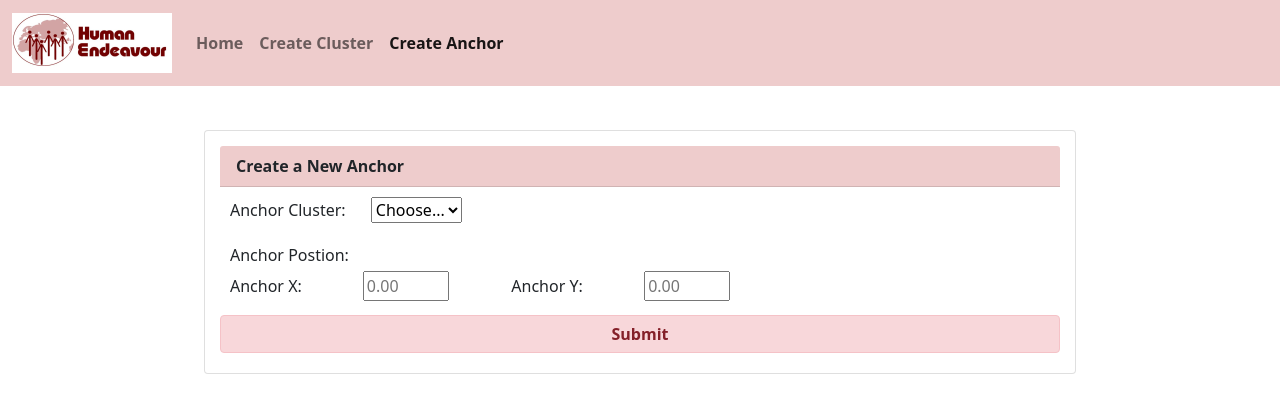
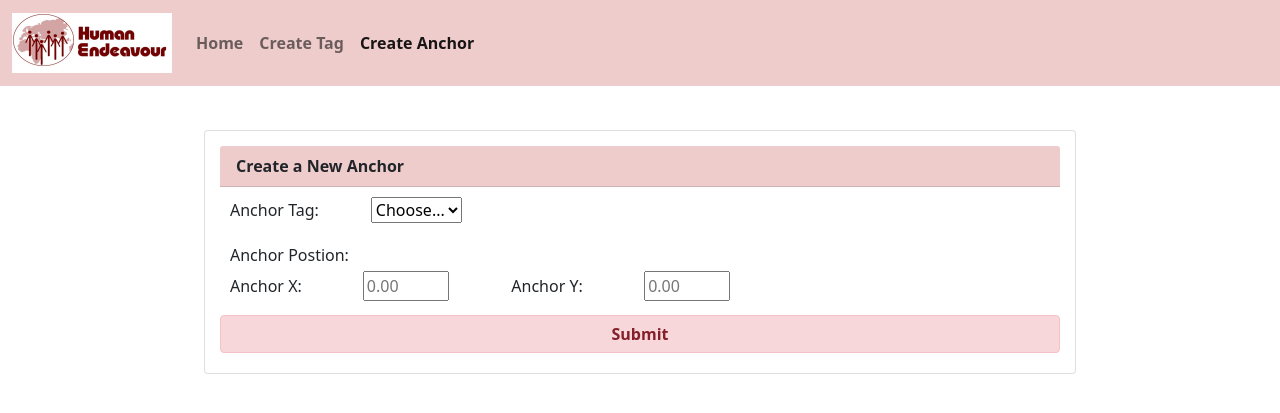
Before and after one commit to MohammedMAmir/IPS_UWB, a Flask app: page /createanchor in a window 1280 px wide. Shown: the top 413 px of the page. Run offline with Flask 3, Linux system fonts and the light colour scheme; data comes from the database, SQL or seed files in the repository; both versions use the stored data as it was before the commit.

Commit message:
added tag pages

```diff
--- a/ips_app/server.py
+++ b/ips_app/server.py
@@ -13,31 +13,31 @@ db = SQLAlchemy(app)
 api = Api(app)
 
 ### Database tables ###
-# the table for a cluster of anchors and tags
-class ClusterModel(db.Model):
-   __tablename__ = "clusters"
-   cluster_id = db.Column(db.Integer, primary_key=True)
+# the table for a tag of anchors and tags
+class tagModel(db.Model):
+   __tablename__ = "tags"
+   tag_id = db.Column(db.Integer, primary_key=True)
    senior_name = db.Column(db.String(80), nullable=False)
    senior_x = db.Column(db.Numeric(10,2), nullable=False, default = 0)
    senior_y = db.Column(db.Numeric(10,2), nullable=False, default = 0)
    num_anchors = db.Column(db.Integer, nullable=False, default = 0)
 
    def __repr__(self):
-      return f"""Cluster(cluster_id = {self.cluster_id}, senior_name = {self.senior_name},
+      return f"""tag(tag_id = {self.tag_id}, senior_name = {self.senior_name},
       senior_x = {self.senior_x}, senior_y = {self.senior_y})"""
 
-# the table for all anchors, including which cluster they are associated with, their x and y positions,
-# and the distance to their cluster tag
+# the table for all anchors, including which tag they are associated with, their x and y positions,
+# and the distance to their tag tag
 class AnchorModel(db.Model):
    __tablename__ = "anchors"
    anchor_id = db.Column(db.Integer, primary_key = True)
-   cluster_id = db.Column(db.Integer, db.ForeignKey("clusters.cluster_id", ondelete = "CASCADE"), nullable=False)
+   tag_id = db.Column(db.Integer, db.ForeignKey("tags.tag_id", ondelete = "CASCADE"), nullable=False)
    anch_x = db.Column(db.Numeric(10,2), nullable=False, default = 0)
    anch_y = db.Column(db.Numeric(10,2), nullable=False, default = 0)
    anchor_distance = db.Column(db.Numeric(10,2), nullable=False, default = 0.0)
 
    def __repr__(self):
-      return f"Anchor(anchor_id = {self.anchor_id}, cluster_id = {self.cluster_id}, anch_x = {self.anch_x}, anch_y = {self.anch_y}, anchor_distance = {self.anchor_distance})"
+      return f"Anchor(anchor_id = {self.anchor_id}, tag_id = {self.tag_id}, anch_x = {self.anch_x}, anch_y = {self.anch_y}, anchor_distance = {self.anchor_distance})"
 
 # Mean Square Error
 # locations: [ (x1, y1), ... ]
@@ -50,15 +50,15 @@ def mse(x, locations, distances):
     return mse / len(distances)
 
 def update_location(anchor: AnchorModel):
-   anchorCluster = anchor.cluster_id
-   cluster = ClusterModel.query.filter_by(cluster_id=anchorCluster).first()
-   xToUpdate = float(cluster.senior_x)
-   yToUpdate = float(cluster.senior_y)
+   anchortag = anchor.tag_id
+   tag = tagModel.query.filter_by(tag_id=anchortag).first()
+   xToUpdate = float(tag.senior_x)
+   yToUpdate = float(tag.senior_y)
 
-   anchorsInCluster = AnchorModel.query.filter_by(cluster_id=anchorCluster).all()
+   anchorsIntag = AnchorModel.query.filter_by(tag_id=anchortag).all()
    locations = []
    distances = []
-   for anchors in anchorsInCluster:
+   for anchors in anchorsIntag:
       locations.append((int(anchors.anch_x), int(anchors.anch_y)))
       distances.append((float(anchors.anchor_distance)))
 
@@ -73,14 +73,14 @@ def update_location(anchor: AnchorModel):
          'maxiter': 1e+8      # Maximum iterations
       })
 
-   cluster.senior_x = result.x[0]
-   cluster.senior_y = result.x[1]
+   tag.senior_x = result.x[0]
+   tag.senior_y = result.x[1]
    db.session.commit()
    return result
 
-# Serialize data for a cluster request
-clusterFields = {
-   'cluster_id': fields.Integer,
+# Serialize data for a tag request
+tagFields = {
+   'tag_id': fields.Integer,
    'senior_name': fields.String,
    'senior_x': fields.Float,
    'senior_y': fields.Float,
@@ -90,79 +90,79 @@ clusterFields = {
 # Serialize data for a anchor request
 anchorFields = {
    'anchor_id': fields.Integer,
-   'cluster_id': fields.Integer,
+   'tag_id': fields.Integer,
    'anch_x': fields.Float,
    'anch_y': fields.Float,
    'anchor_distance': fields.Float
 }
 
-### API calls for all clusters ###
-class Clusters(Resource):
+### API calls for all tags ###
+class tags(Resource):
    # Parse user arguments in request to API
    user_args = reqparse.RequestParser()
    user_args.add_argument('senior_name', type=str, required=True, help="Senior name cannot be empty")
 
-   # API call to get all of the clusters
-   @marshal_with(clusterFields)
+   # API call to get all of the tags
+   @marshal_with(tagFields)
    def get(self):
-      clusters = ClusterModel.query.all()
-      return clusters
+      tags = tagModel.query.all()
+      return tags
 
-   # API call to create a new cluster for senior_name
-   @marshal_with(clusterFields)
+   # API call to create a new tag for senior_name
+   @marshal_with(tagFields)
    def post(self):
 
       args = self.user_args.parse_args()
-      cluster = ClusterModel(senior_name=args["senior_name"],
+      tag = tagModel(senior_name=args["senior_name"],
                              senior_x = 0, senior_y = 0, num_anchors=0)
-      db.session.add(cluster)
+      db.session.add(tag)
       db.session.commit()
-      clusters = ClusterModel().query.all()
-      return clusters, 201
+      tags = tagModel().query.all()
+      return tags, 201
 
-### API calls for a specific cluster ###
-class Cluster(Resource):
+### API calls for a specific tag ###
+class tag(Resource):
    # Parse user arguments in request to API
    user_args = reqparse.RequestParser()
    user_args.add_argument('senior_name', type=str, required=True, help="Senior name cannot be empty")
-   # API call to get a specific cluster
-   @marshal_with(clusterFields)
+   # API call to get a specific tag
+   @marshal_with(tagFields)
    def get(self, id):
-      cluster = ClusterModel.query.filter_by(cluster_id=id).first()
-      if not cluster:
-         abort(404, "Cluster not found")
-      return cluster
+      tag = tagModel.query.filter_by(tag_id=id).first()
+      if not tag:
+         abort(404, "tag not found")
+      return tag
 
-   # API call to update senior name for a specific cluster
-   @marshal_with(clusterFields)
+   # API call to update senior name for a specific tag
+   @marshal_with(tagFields)
    def patch(self, id):
       args = self.user_args.parse_args()
-      cluster = ClusterModel.query.filter_by(cluster_id=id).first()
-      if not cluster:
-         abort(404, "Cluster not found")
-      cluster.senior_name = args["senior_name"]
+      tag = tagModel.query.filter_by(tag_id=id).first()
+      if not tag:
+         abort(404, "tag not found")
+      tag.senior_name = args["senior_name"]
       db.session.commit()
-      return cluster
+      return tag
 
-   # API call to delete a specific cluster
-   @marshal_with(clusterFields)
+   # API call to delete a specific tag
+   @marshal_with(tagFields)
    def delete(self, id):
-      cluster = ClusterModel.query.filter_by(cluster_id=id).first()
-      if not cluster:
-         abort(404, "Cluster not found")
-      db.session.delete(cluster)
+      tag = tagModel.query.filter_by(tag_id=id).first()
+      if not tag:
+         abort(404, "tag not found")
+      db.session.delete(tag)
       db.session.commit()
-      return ClusterModel.query.all(), 200
+      return tagModel.query.all(), 200
 
-# API route for updating clusters
-api.add_resource(Clusters, '/api/clusters/')
-api.add_resource(Cluster, '/api/clusters/<int:id>')
+# API route for updating tags
+api.add_resource(tags, '/api/tags/')
+api.add_resource(tag, '/api/tags/<int:id>')
 
 ### API calls for all anchors ###
 class Anchors(Resource):
    # Parse user arguments in request to API
    user_args = reqparse.RequestParser()
-   user_args.add_argument('cluster_id', type=int, required=True, help="Cluster id cannot be empty")
+   user_args.add_argument('tag_id', type=int, required=True, help="tag id cannot be empty")
    user_args.add_argument('anch_x', type=float, required=True, help="Anchor x position cannot be empty")
    user_args.add_argument('anch_y', type=float, required=True, help="Anchor y position cannot be empty")
 
@@ -172,16 +172,16 @@ class Anchors(Resource):
       anchors = AnchorModel.query.all()
       return anchors
 
-   # API call to create a new anchor for cluster_id
+   # API call to create a new anchor for tag_id
    @marshal_with(anchorFields)
    def post(self):
       args = self.user_args.parse_args()
-      cluster = ClusterModel.query.filter_by(cluster_id=args["cluster_id"]).first()
-      if not cluster:
-         abort(404, "Cluster not found")
-      anchor = AnchorModel(cluster_id=args["cluster_id"], anch_x=args["anch_x"],
+      tag = tagModel.query.filter_by(tag_id=args["tag_id"]).first()
+      if not tag:
+         abort(404, "tag not found")
+      anchor = AnchorModel(tag_id=args["tag_id"], anch_x=args["anch_x"],
                            anch_y=args["anch_y"], anchor_distance = 0)
-      cluster.num_anchors += 1
+      tag.num_anchors += 1
       db.session.add(anchor)
       db.session.commit()
       anchors = AnchorModel().query.all()
@@ -224,7 +224,7 @@ class Anchor(Resource):
    def delete(self, id):
       anchor = AnchorModel.query.filter_by(anchor_id=id).first()
       if not anchor:
-         abort(404, "Cluster not found")
+         abort(404, "tag not found")
       db.session.delete(anchor)
       db.session.commit()
       return AnchorModel.query.all(), 200
@@ -233,21 +233,27 @@ api.add_resource(Anchors, '/api/anchors/')
 api.add_resource(Anchor, '/api/anchor/<id>')
 
 # Home page route
-@app.route('/', methods=['GET', 'POST'])
+@app.route('/', methods=['GET'])
 def home():
-   clusters = ClusterModel.query.all()
+   tags = tagModel.query.all()
    anchors = AnchorModel.query.all()
-   print(clusters)
-   return render_template('index.html', clusters=clusters, anchors=anchors, page="home")
+   print(tags)
+   return render_template('index.html', tags=tags, anchors=anchors, page="home")
 
-@app.route('/createcluster', methods=['GET', 'POST'])
-def createcluster():
-   return render_template('createcluster.html', page="cluster")
+@app.route('/createtag', methods=['GET', 'POST'])
+def createtag():
+   return render_template('createtag.html', page="tag")
 
 @app.route('/createanchor', methods=['GET', 'POST'])
 def createanchor():
-   clusters = ClusterModel.query.all()
-   return render_template('createanchor.html', clusters=clusters, page="anchor")
+   tags = tagModel.query.all()
+   return render_template('createanchor.html', tags=tags, page="anchor")
+
+@app.route('/tag/<id>', methods=['GET'])
+def viewtag(id):
+   tag = tagModel.query.filter_by(tag_id=id).first()
+   anchors= AnchorModel.query.filter_by(tag_id=id).all()
+   return render_template('tag.html', tag=tag, anchors=anchors)
 '''
 s = socket.socket(socket.AF_INET, socket.SOCK_STREAM)
 # Create a socket object
--- a/ips_app/templates/base.html
+++ b/ips_app/templates/base.html
@@ -32,12 +32,12 @@
                     Home</a>
                     </li>
                     <li class="nav-item">
-                    {% if 'cluster' in page %}
-                    <a class="nav-link main-color active" aria-current="page" href="/createcluster">
+                    {% if 'tag' in page %}
+                    <a class="nav-link main-color active" aria-current="page" href="/createtag">
                     {% else %}
-                    <a class="nav-link main-color" href="/createcluster">
+                    <a class="nav-link main-color" href="/createtag">
                     {% endif %}
-                    Create Cluster</a>
+                    Create Tag</a>
                     </li>
                     <li class="nav-item">
                     {% if 'anchor' in page %}
--- a/ips_app/templates/createanchor.html
+++ b/ips_app/templates/createanchor.html
@@ -10,11 +10,11 @@
                 <div class="card-header">Create a New Anchor
                 </div>
                 <div class="form-group">
-                    <label for="cluster_id" class="col-sm-2">Anchor Cluster:</label>
-                    <select class="custom-select mr-sm-4" id="cluster_id" name="cluster_id">
+                    <label for="tag_id" class="col-sm-2">Anchor Tag:</label>
+                    <select class="custom-select mr-sm-4" id="tag_id" name="tag_id">
                         <option selected>Choose...</option>
-                        {% for cluster in clusters %}
-                        <option value={{cluster.cluster_id}}>{{cluster.cluster_id}}</option>
+                        {% for tag in tags %}
+                        <option value={{tag.tag_id}}>{{tag.tag_id}}</option>
                         {% endfor %}
                     </select>
                 </div>
@@ -48,7 +48,7 @@
         const value = Object.fromEntries(data.entries());
 
         console.log(value);
-        var body = {cluster_id: value.cluster_id, anch_x: value.anch_x, anch_y: value.anch_y};
+        var body = {tag_id: value.tag_id, anch_x: value.anch_x, anch_y: value.anch_y};
         postRequest(body);
     }
 
```
Also changed, not shown: ips_app/static/css/styles.css (+38 -0 lines), ips_app/templates/createtag.html (renamed from ips_app/templates/createcluster.html, +4 -4 lines), ips_app/templates/index.html (+14 -6 lines), ips_app/templates/tag.html (added, +65 -0 lines), ips_app/tests/Basic_testing_cluster.json (+5 -5 lines), ips_app/tests/thunder-collection_IPS_UWB2.json (+10 -10 lines), ips_app/instance/database.db (deleted).
